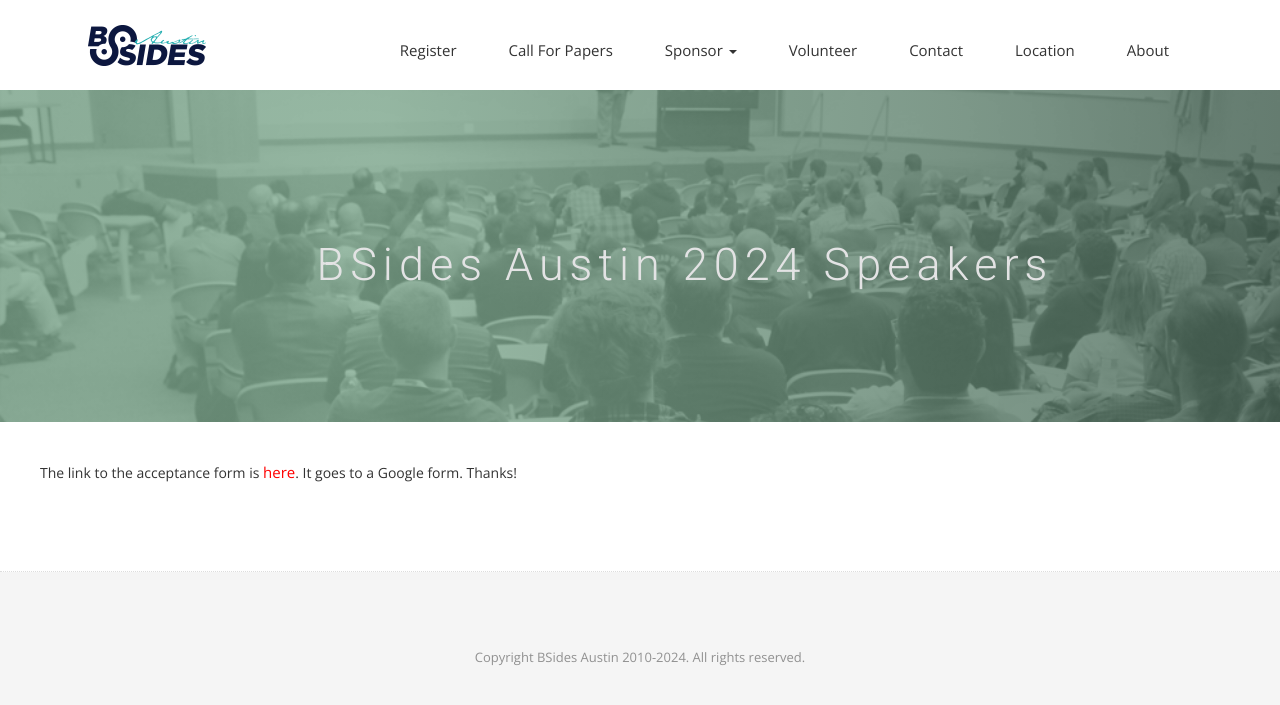
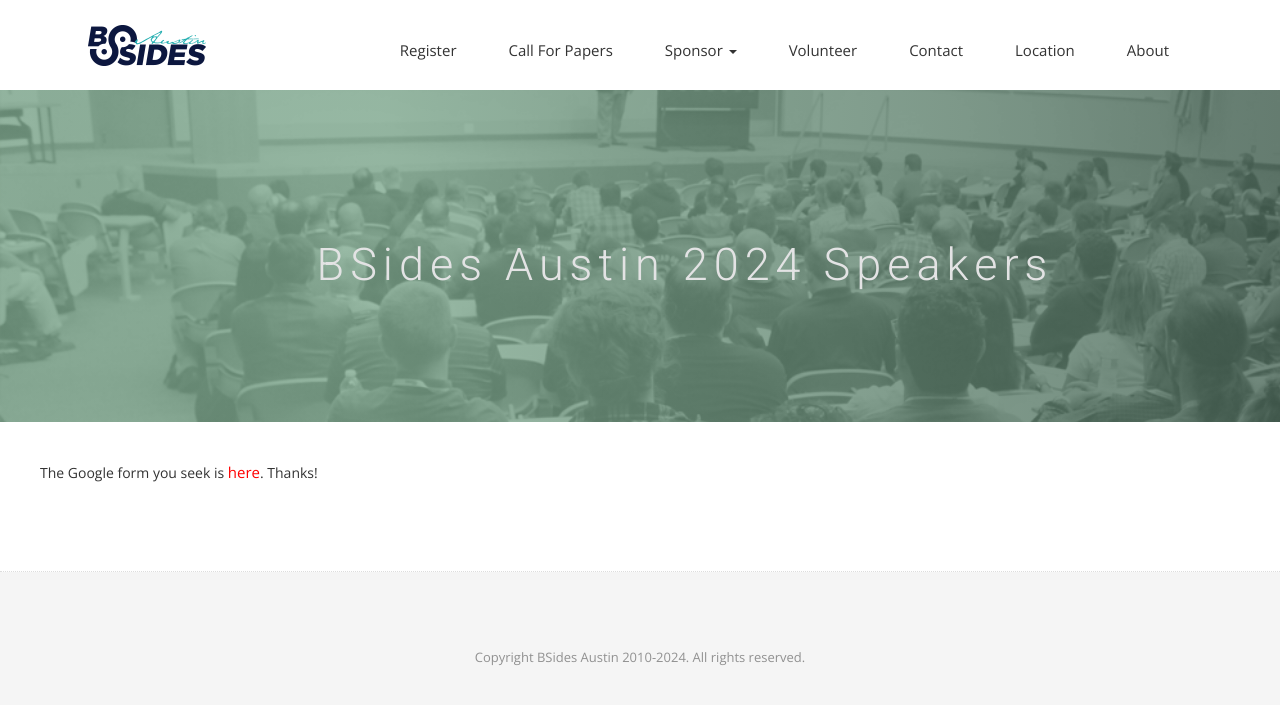
Before and after one commit to bsidesaustin/test, a Jekyll site: the page built from speakers.html, in a window 1280 px wide. Shown: the top 705 px of the page. Built offline with Jekyll 4.4.1, drawn with Linux system fonts in a browser that asks for light colours; nearby versions of some CDN libraries; some web fonts are replaced.

Commit message:
Update speakers.html

```diff
--- a/speakers.html
+++ b/speakers.html
@@ -20,6 +20,7 @@
 </section>
 
 <div class="post-area">
-The link to the acceptance form is <a href="https://docs.google.com/forms/d/e/1FAIpQLScMDvY6ZBs9nR9ci2cAbuCTgZvd4txag3nHDe8waPsMMmtkSg/viewform?usp=sf_link">here</a>. It goes to a Google form. Thanks!
+The Google form you seek is <a href="https://docs.google.com/forms/d/e/1FAIpQLScMDvY6ZBs9nR9ci2cAbuCTgZvd4txag3nHDe8waPsMMmtkSg/viewform?usp=sf_link">here</a>.
+  Thanks!
 
 </div>
```
